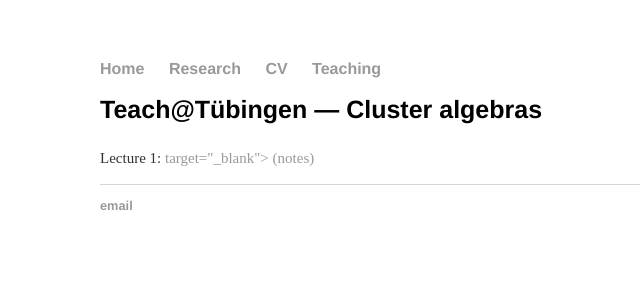
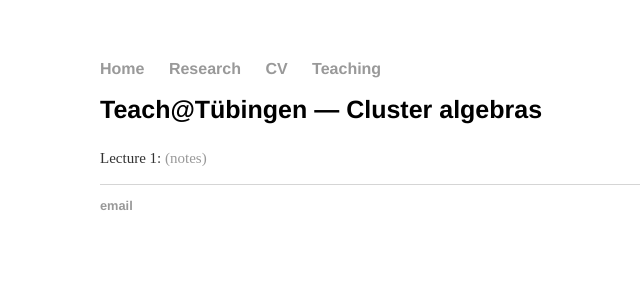
Before and after one commit to jon-m-wilson/jon-m-wilson.github.io, a Jekyll site: the page built from teaching/index.html, in a window 1280 px wide. Shown: the top 300 px of the page, without its empty margins (92-732 px from the left). Built offline with Jekyll 4.4.1, drawn with Linux system fonts in a browser that asks for light colours.

Commit message:
Update index.html

```diff
--- a/teaching/index.html
+++ b/teaching/index.html
@@ -9,6 +9,6 @@ title: Teaching
 <p><h1 style="font-size:20px;">Teach@T&uumlbingen &mdash; Cluster algebras</h1></p>
 
 <p style="font-size:15px;">Lecture 1:
-	<a href="http://jon-m-wilson.github.io/cv/JonathanWilsonCV-18.pdf"> target="_blank"> (notes) </a></p>
+	<a href="http://jon-m-wilson.github.io/cv/JonathanWilsonCV-18.pdf" target="_blank"> (notes) </a></p>
 
 </body>
```
